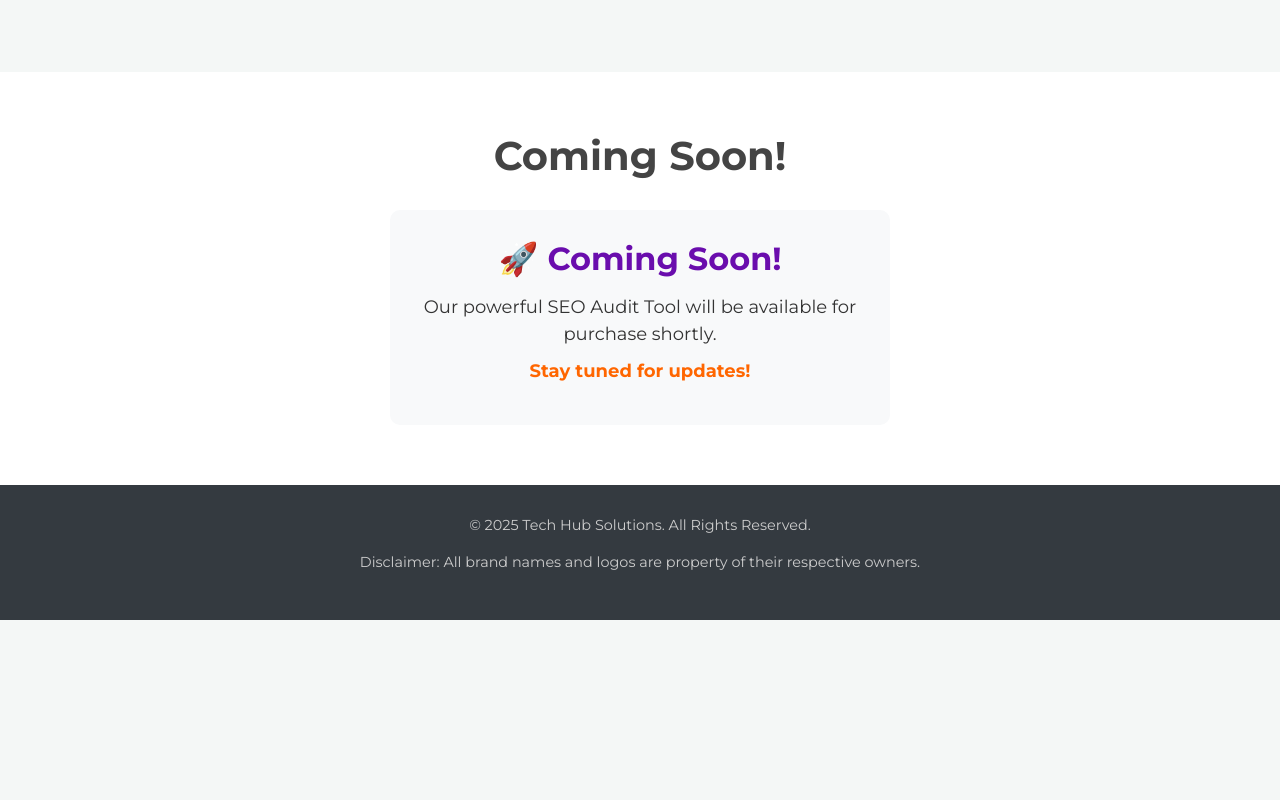
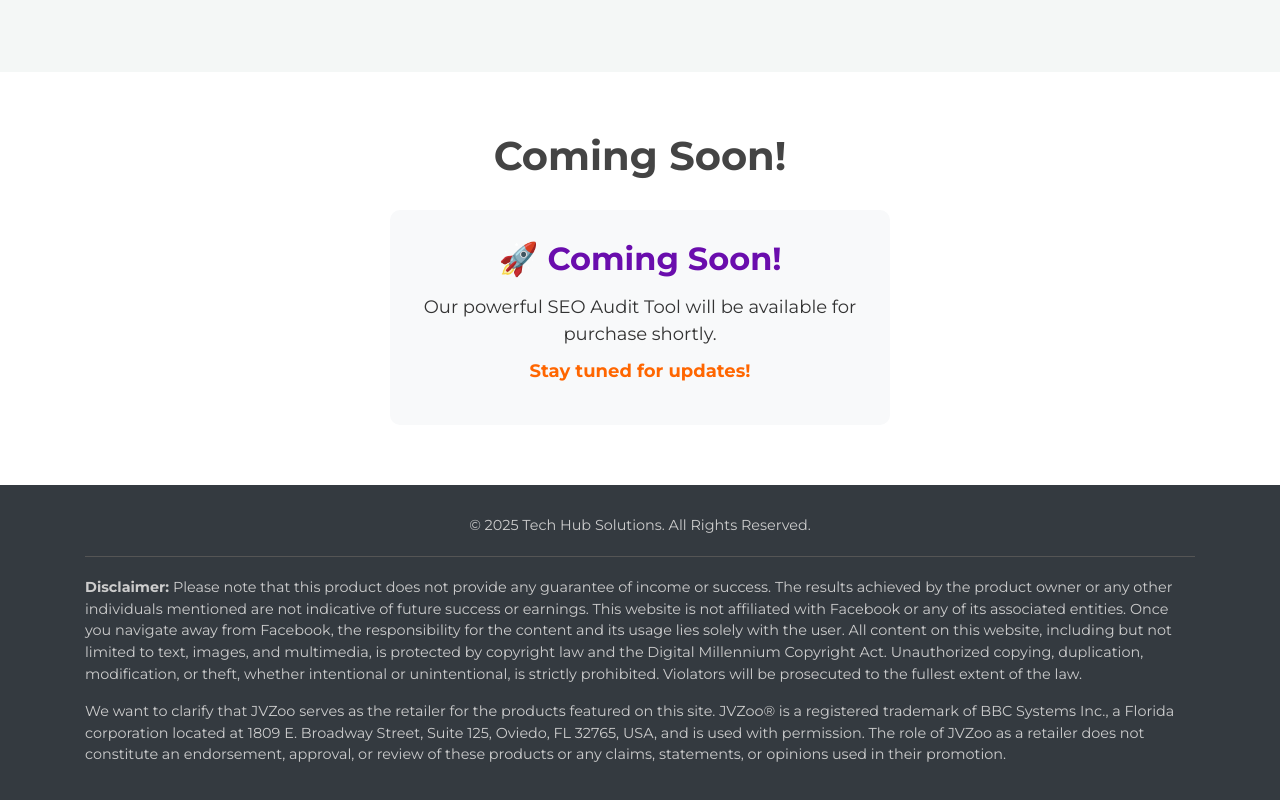
Before and after one commit to techhubsolutions-seo/SEO-AUDIT-TOOL, a plain HTML site: page index.html in a window 1280 px wide. Shown: the part 2177-2977 px from the top of the page. Before the commit the page ends 2797 px from the top, so only its background shows below. Drawn offline with nearby package versions, Linux system fonts and the light colour scheme.

Commit message:
index.html

```diff
--- a/index.html
+++ b/index.html
@@ -217,6 +217,12 @@
       font-size: 0.9rem;
       color: #ccc;
     }
+    .footer .disclaimer {
+      text-align: left;
+      margin-top: 20px;
+      padding-top: 20px;
+      border-top: 1px solid #555;
+    }
   </style>
 </head>
 <body>
@@ -348,7 +354,10 @@
   <footer class="footer">
     <div class="container">
       <p>&copy; 2025 Tech Hub Solutions. All Rights Reserved.</p>
-      <p>Disclaimer: All brand names and logos are property of their respective owners.</p>
+      <div class="disclaimer">
+        <p><strong>Disclaimer:</strong> Please note that this product does not provide any guarantee of income or success. The results achieved by the product owner or any other individuals mentioned are not indicative of future success or earnings. This website is not affiliated with Facebook or any of its associated entities. Once you navigate away from Facebook, the responsibility for the content and its usage lies solely with the user. All content on this website, including but not limited to text, images, and multimedia, is protected by copyright law and the Digital Millennium Copyright Act. Unauthorized copying, duplication, modification, or theft, whether intentional or unintentional, is strictly prohibited. Violators will be prosecuted to the fullest extent of the law.</p>
+        <p>We want to clarify that JVZoo serves as the retailer for the products featured on this site. JVZoo® is a registered trademark of BBC Systems Inc., a Florida corporation located at 1809 E. Broadway Street, Suite 125, Oviedo, FL 32765, USA, and is used with permission. The role of JVZoo as a retailer does not constitute an endorsement, approval, or review of these products or any claims, statements, or opinions used in their promotion.</p>
+      </div>
     </div>
   </footer>
 
```
